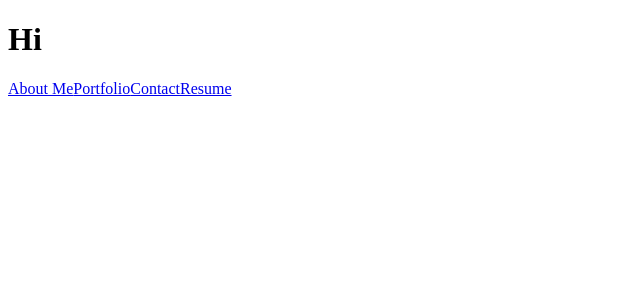
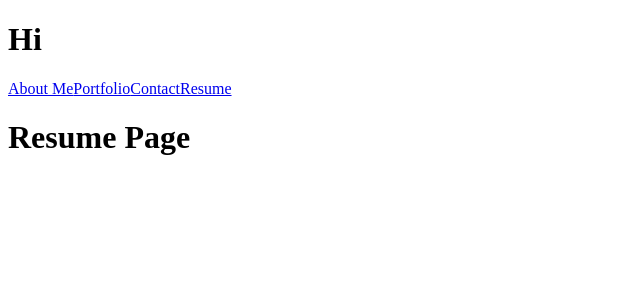
Before and after one commit to song-richard/C20-React-Portfolio, a React (Vite) app: page /resume in a window 1280 px wide. Shown: the top 300 px of the page, without its empty margins (0-640 px from the left). Built offline with nearby package versions, Linux system fonts and the light colour scheme.

Commit message:
Added Resume Page to Navbar

```diff
--- a/src/components/header/Navbar/Navbar.jsx
+++ b/src/components/header/Navbar/Navbar.jsx
@@ -9,6 +9,7 @@ from 'react-router-dom';
 import About from './About';
 import Portfolio from './Portfolio';
 import Contact from './Contact';
+import Resume from './Resume';
 
 export default function Navbar() {
     return (
@@ -24,7 +25,7 @@ export default function Navbar() {
                 <Route path='/about' element={<About />} />
                 <Route path='/portfolio' element={<Portfolio />}/>
                 <Route path='/contact' element={<Contact />}/>
-                <Route path='/resume'/>
+                <Route path='/resume' element={<Resume />}/>
             </Routes>
         </BrowserRouter>
     );
--- a/src/components/header/Navbar/Resume.jsx
+++ b/src/components/header/Navbar/Resume.jsx
@@ -0,0 +1,7 @@
+export default function Resume() {
+    return (
+        <>
+            <h1>Resume Page</h1>
+        </>
+    )
+}
```
